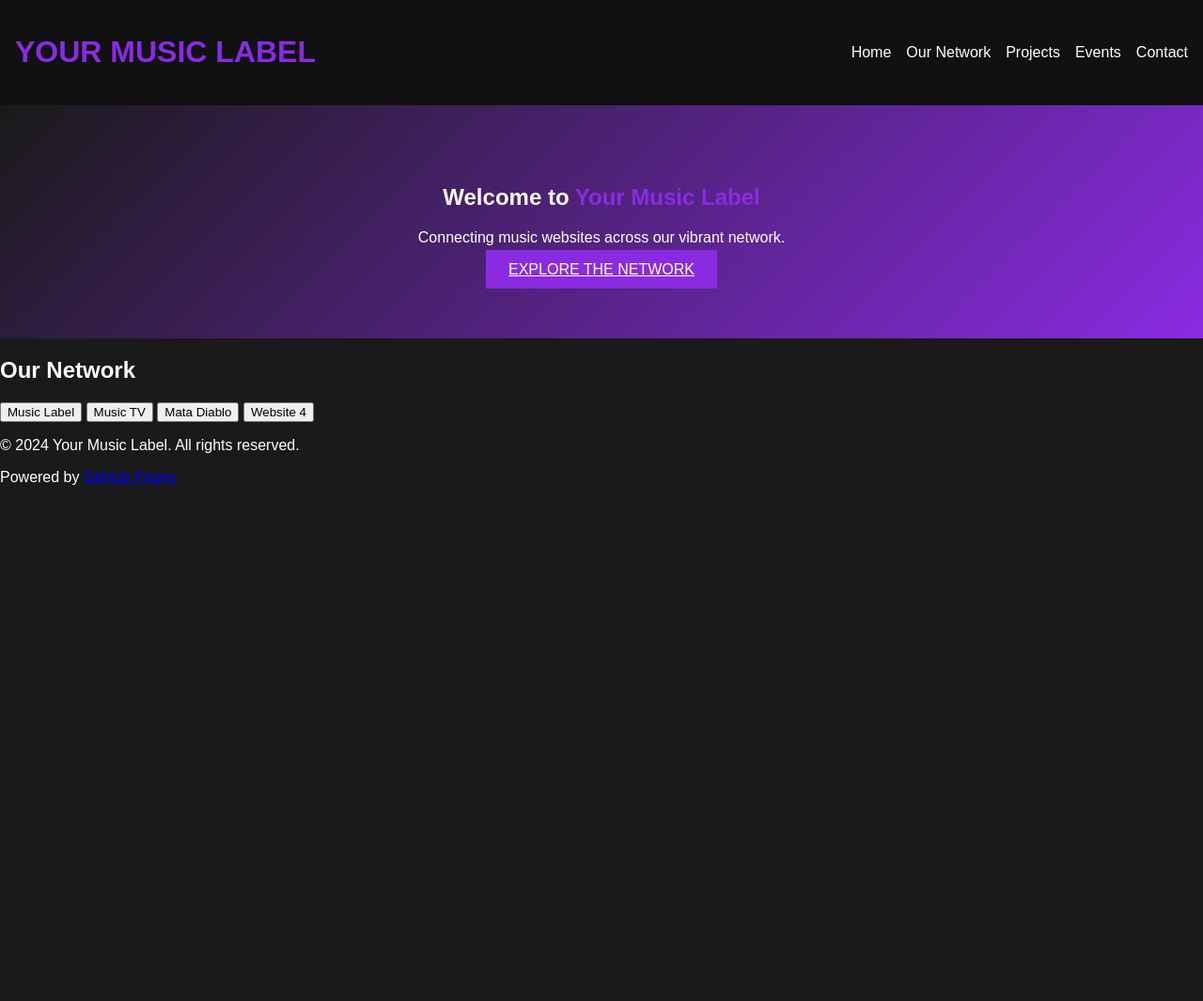
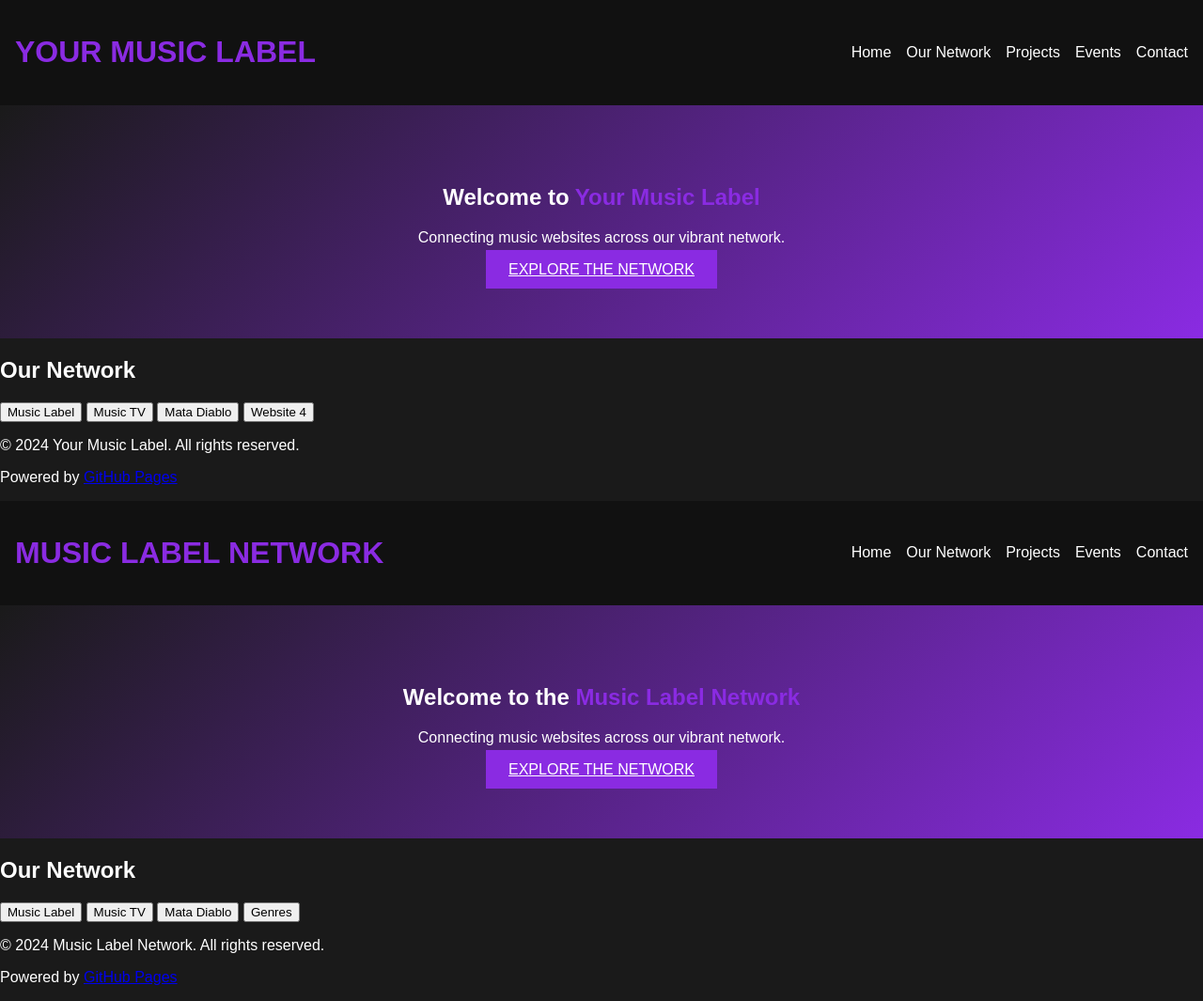
Before and after one commit to Martinezworldwide/musiclabel, a plain HTML site: page index.html in a window 1280 px wide. Shown: the whole page at 94% size. Before the commit the page ends 800 px from the top, so only its background shows below. Drawn offline with Linux system fonts and the light colour scheme.

Commit message:
Update index.html

```diff
--- a/index.html
+++ b/index.html
@@ -60,3 +60,65 @@
     <script src="script.js"></script>
 </body>
 </html>
+<!DOCTYPE html>
+<html lang="en">
+<head>
+    <meta charset="UTF-8">
+    <meta name="viewport" content="width=device-width, initial-scale=1.0">
+    <meta name="description" content="Music Label Network | Connecting Music Websites and Artists">
+    <title>Music Label Network</title>
+    <link rel="stylesheet" href="styles.css">
+</head>
+<body>
+    <!-- Header -->
+    <header class="header">
+        <div class="logo">
+            <h1>Music Label Network</h1>
+        </div>
+        <nav class="nav">
+            <ul>
+                <li><a href="#home">Home</a></li>
+                <li><a href="#network">Our Network</a></li>
+                <li><a href="#projects">Projects</a></li>
+                <li><a href="#events">Events</a></li>
+                <li><a href="#contact">Contact</a></li>
+            </ul>
+        </nav>
+    </header>
+
+    <!-- Landing Section -->
+    <section id="home" class="hero">
+        <h2>Welcome to the <span>Music Label Network</span></h2>
+        <p>Connecting music websites across our vibrant network.</p>
+        <a href="#network" class="cta-button">Explore the Network</a>
+    </section>
+
+    <!-- Network Section -->
+    <section id="network" class="section">
+        <h2>Our Network</h2>
+        <div class="grid">
+            <button class="modal-btn" data-src="https://engineeredsystems.wixsite.com/music">Music Label</button>
+            <button class="modal-btn" data-src="https://engineeredsystems.wixsite.com/musictv">Music TV</button>
+            <button class="modal-btn" data-src="https://martinezworldwide.github.io/Mata-Diablo-Crystals">Mata Diablo</button>
+            <button class="modal-btn" data-src="https://martinezworldwide.github.io/musiclabel/genres">Genres</button>
+        </div>
+    </section>
+
+    <!-- Modal -->
+    <div id="modal" class="modal">
+        <div class="modal-tv">
+            <iframe id="modal-iframe" src="" frameborder="0"></iframe>
+            <span class="close-btn">&times;</span>
+        </div>
+    </div>
+
+    <!-- Footer -->
+    <footer class="footer">
+        <p>&copy; 2024 Music Label Network. All rights reserved.</p>
+        <p>Powered by <a href="https://github.com">GitHub Pages</a></p>
+    </footer>
+
+    <!-- JavaScript -->
+    <script src="script.js"></script>
+</body>
+</html>
```
